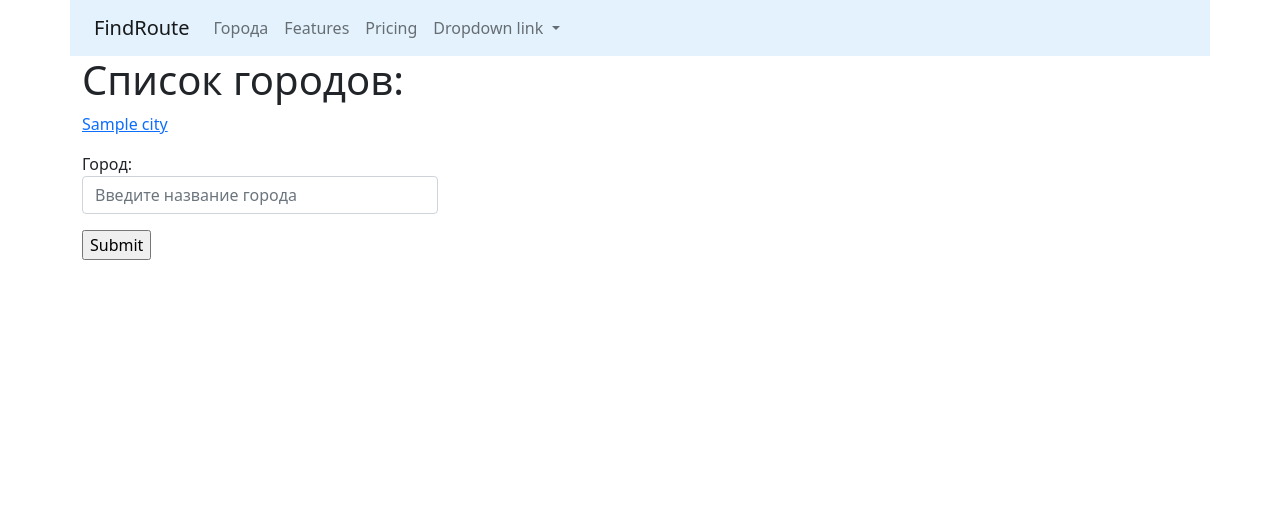
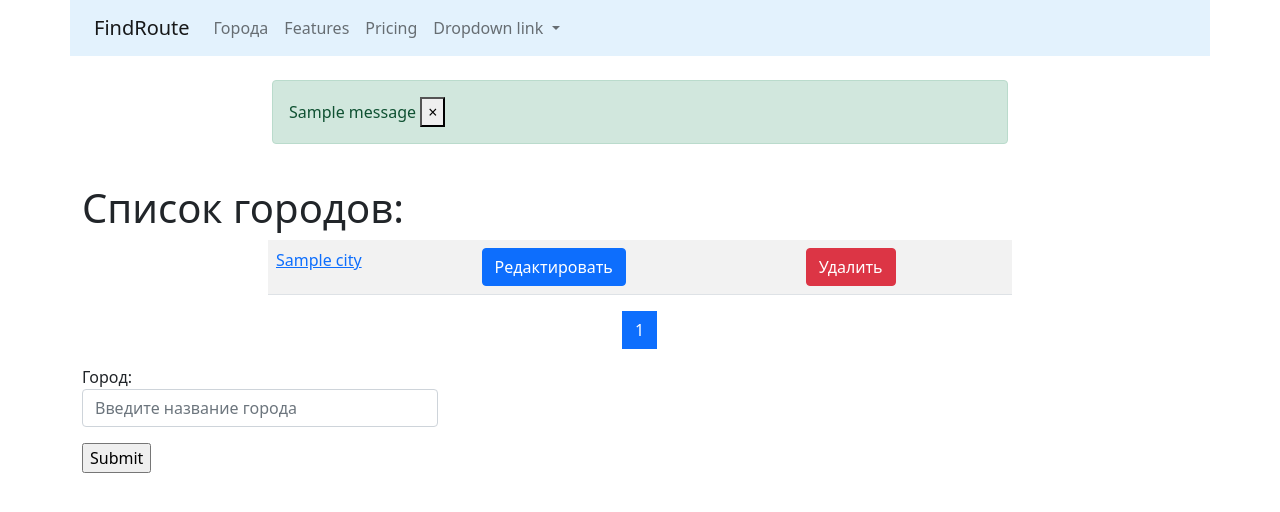
Before and after one commit to Aisuluu1980/find_route, a Django app: page /cities/ in a window 1280 px wide. Shown: the top 512 px of the page. Run offline with Django 3.2, Linux system fonts and the light colour scheme; tables that the repository leaves empty hold one stand-in row (values such as "Sample post"); one stand-in notice (Sample message) is shown.

Commit message:
Added paginations.

```diff
--- a/cities/templates/cities/home.html
+++ b/cities/templates/cities/home.html
@@ -3,26 +3,50 @@
 
 {% block content %}
 <h1>Список городов: </h1>
-<div class="row">
-    <div class="col-md">
-
-    {% for object in objects_list %}
-        <p>
-            <a href="{% url 'cities:detail' pk=object.pk %}">{{object.name}}</a>
-        </p>
-    {% endfor %}
+<div class="row_main">
+    <div class="col-md-8 mx-auto my-2">
+        <table class="table table-striped">
+            {% for object in page_obj %}
+                <tr>
+                    <td><a href="{% url 'cities:detail' pk=object.pk %}">{{object.name}}</a></td>
+                    <td><a href="{% url 'cities:update' pk=object.pk %}"><button type="submit" class="btn btn-primary"> Редактировать</button></a></td>
+                    <td><a href="{% url 'cities:delete' pk=object.pk %}"><button type="submit" class="btn btn-danger"> Удалить</button></a></td>
+                </tr>
+            {% endfor %}
+        </table>
     </div>
 </div>
+
+<nav aria-label="Page navigation example">
+  <ul class="pagination justify-content-center">
+    <li class="page-item">
+        {% if page_obj.has_previous %}
+            <a class="page-link" href="?page={{ page_obj.previous_page_number }}" aria-label="Previous">
+                <span aria-hidden="true">&laquo;</span></a>
+        {% endif %}
+    </li>
+        {% for page in page_obj.paginator.page_range %}
+    <li class="page-item
+    {% if page == page_obj.number %} active {% endif %} ">
+    <a class="page-link" href="?page={{page}}">{{page}}</a></li>
+        {% endfor %}
+    <li class="page-item">
+        {% if page_obj.has_next %}
+            <a class="page-link" href="?page={{ page_obj.paginator.num_pages }}" aria-label="Next">
+                <span aria-hidden="true">&raquo;</span> </a>
+        {% endif %}
+    </li>
+  </ul>
+</nav>
+
 <div class="row">
     <div class="col-md-4">
-    <form action="" method="post">{% csrf_token %}
-        {{ form.as_p }}
-
-    <input type="submit" value="Submit">
-</form>
-
+    <form action="{% url 'cities:create' %}" method="post">
+        {%csrf_token%}
+        {{form.as_p}}
+        <input type="submit" value="Submit">
+    </form>
+    </div>
 </div>
-    </div>
-
 
 {% endblock %}
--- a/cities/urls.py
+++ b/cities/urls.py
@@ -3,7 +3,8 @@ from cities.views import *
 
 
 urlpatterns = [
-    path('', home, name='home'),
+    # path('', home, name='home'),
+    path('', CityListView.as_view(), name='home'),
     path('detail/<int:pk>/', CityDetailView.as_view(), name='detail'),
     path('add/', CityCreateView.as_view(), name='create'),
     path('update/<int:pk>/', CityUpdateView.as_view(), name='update'),
--- a/cities/views.py
+++ b/cities/views.py
@@ -1,14 +1,17 @@
+from django.contrib import messages
+from django.contrib.messages.views import SuccessMessageMixin
+from django.core.paginator import Paginator
 from django.shortcuts import render, get_object_or_404
 
 # Create your views here.
 from django.urls import reverse_lazy
-from django.views.generic import DetailView, CreateView, UpdateView, DeleteView
+from django.views.generic import DetailView, CreateView, UpdateView, DeleteView, ListView
 
 from cities.forms import HtmlForm, CityForm
 from cities.models import City
 
 __all__ = (
-    'home', 'CityDetailView', 'CityCreateView', 'CityUpdateView', 'CityDeleteView',
+    'home', 'CityDetailView', 'CityCreateView', 'CityUpdateView', 'CityDeleteView', 'CityListView',
 )
 
 def home(request, pk=None):
@@ -23,27 +26,34 @@ def home(request, pk=None):
         if form.is_valid():
             print(form.cleaned_data)
             form.save()
-    form = CityForm()
+    else:
+        form = CityForm()
     qs = City.objects.all()
-    context = {'objects_list': qs, 'form':form}
+    lst = Paginator(qs, 2)
+    page_number = request.GET.get('page')
+    page_obj = lst.get_page(page_number)
+
+    context = {'page_obj': page_obj, 'form': form}
     return render(request, 'cities/home.html', context)
 
 class CityDetailView(DetailView):
     queryset = City.objects.all()
     template_name = 'cities/detail.html'
 
-class CityCreateView(CreateView):
+class CityCreateView(SuccessMessageMixin, CreateView):
     model = City
     form_class = CityForm
     template_name = 'cities/create.html'
     # если success_url не указываю обязаьельно в model py прописываем функцию absolute_url
     success_url = reverse_lazy('cities:home')
+    success_message = 'Город успешно создан'
 
-class CityUpdateView(UpdateView):
+class CityUpdateView(SuccessMessageMixin, UpdateView):
     model = City
     form_class = CityForm
     template_name = 'cities/update.html'
     success_url = reverse_lazy('cities:home')
+    success_message = 'Город успешно отредактирован'
 
 class CityDeleteView(DeleteView):
     model = City
@@ -52,4 +62,16 @@ class CityDeleteView(DeleteView):
 
     # если удаление без подтверждения, сразу удаляет, template  тогда не указываю
     def get(self, request, *args, **kwargs):
+        messages.success(request, 'Город успешно удален')
         return self.post(self, request, *args, **kwargs)
+
+class CityListView(ListView):
+    paginate_by = 2
+    model = City
+    template_name = 'cities/home.html'
+
+    def get_context_data(self, **kwargs):
+        context = super().get_context_data(**kwargs)
+        form = CityForm()
+        context['form'] = form
+        return context
--- a/templates/base.html
+++ b/templates/base.html
@@ -5,7 +5,6 @@
     <!-- Required meta tags -->
     <meta charset="utf-8">
     <meta name="viewport" content="width=device-width, initial-scale=1">
-
     <!-- Bootstrap CSS -->
     <link href="https://cdn.jsdelivr.net/npm/bootstrap@5.1.3/dist/css/bootstrap.min.css" rel="stylesheet" integrity="sha384-1BmE4kWBq78iYhFldvKuhfTAU6auU8tT94WrHftjDbrCEXSU1oBoqyl2QvZ6jIW3" crossorigin="anonymous">
 
@@ -43,10 +42,35 @@
     </div>
   </div>
 </nav>
-  <div class="container">
+    <div class="container">
+        <div class="row">
+            <div class="col-md-8 mx-auto my-4">
+            {% if messages %}
+                {% for message in messages %}
+                    {% if message.level == DEFAULT_MESSAGE_LEVELS.ERROR %}
+                        <div class="alert alert-danger alert-dismissible fade show" role="alert">
+                                    {{ message }}}
+                            <button type="button" class="btn-close" data-bs-dismiss="alert" aria-label="Close">
+                                <span aria-hidden="true">&times;</span>
+                            </button>
+                        </div>
+                    {% else %}
+                        <div class="alert alert-success alert-dismissible fade show" role="alert">
+                                    {{ message }}
+                            <button type="button" class="close" data-bs-dismiss="alert" aria-label="Close">
+                                <span aria-hidden="true">&times;</span>
+                            </button>
+                        </div>
+                    {% endif %}
+                {% endfor %}
+            {% endif %}
+            </div>
+        </div>
+    </div>
+
+ <div class="container">
   {% block content %} {% endblock %}
   </div>
-
     <!-- Optional JavaScript; choose one of the two! -->
 
     <!-- Option 1: Bootstrap Bundle with Popper -->
```
Also changed, not shown: cities/templates/cities/delete.html (line endings or trailing spaces).
